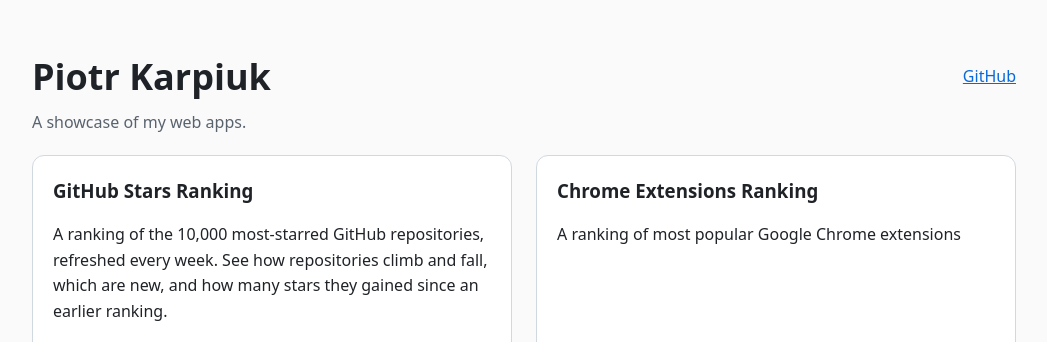
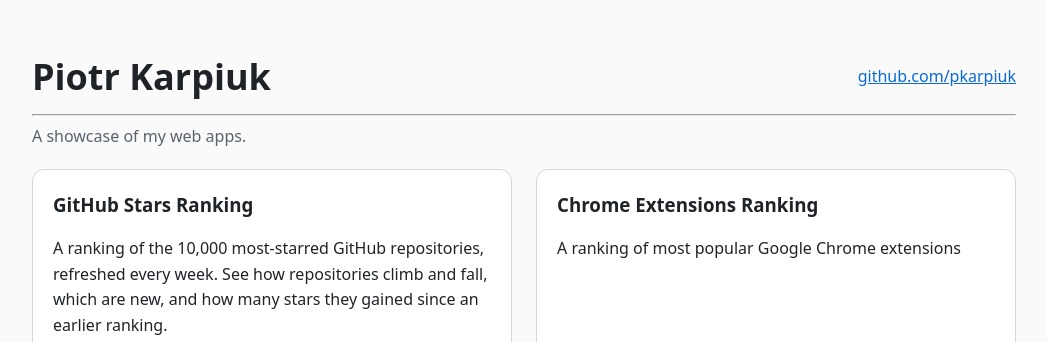
Before and after one commit to pkarpiuk/pkarpiuk.github.io, a plain HTML site: page index.html in a window 1280 px wide. Shown: the top 342 px of the page, without its empty margins (116-1163 px from the left). Drawn offline with Linux system fonts and the light colour scheme.

Commit message:
Drobne poprawki index.html

```diff
--- a/index.html
+++ b/index.html
@@ -11,8 +11,9 @@
   <header class="site-header">
     <div style="display: flex; flex-flow: row nowrap; justify-content: space-between; align-items: center;">
       <h1>Piotr Karpiuk</h1>
-      <p class="links"><a href="https://github.com/pkarpiuk">GitHub</a></p>
+      <p class="links"><a href="https://github.com/pkarpiuk">github.com/pkarpiuk</a></p>
     </div>
+    <hr/>
     <p>A showcase of my web apps.</p>
   </header>
 
```
